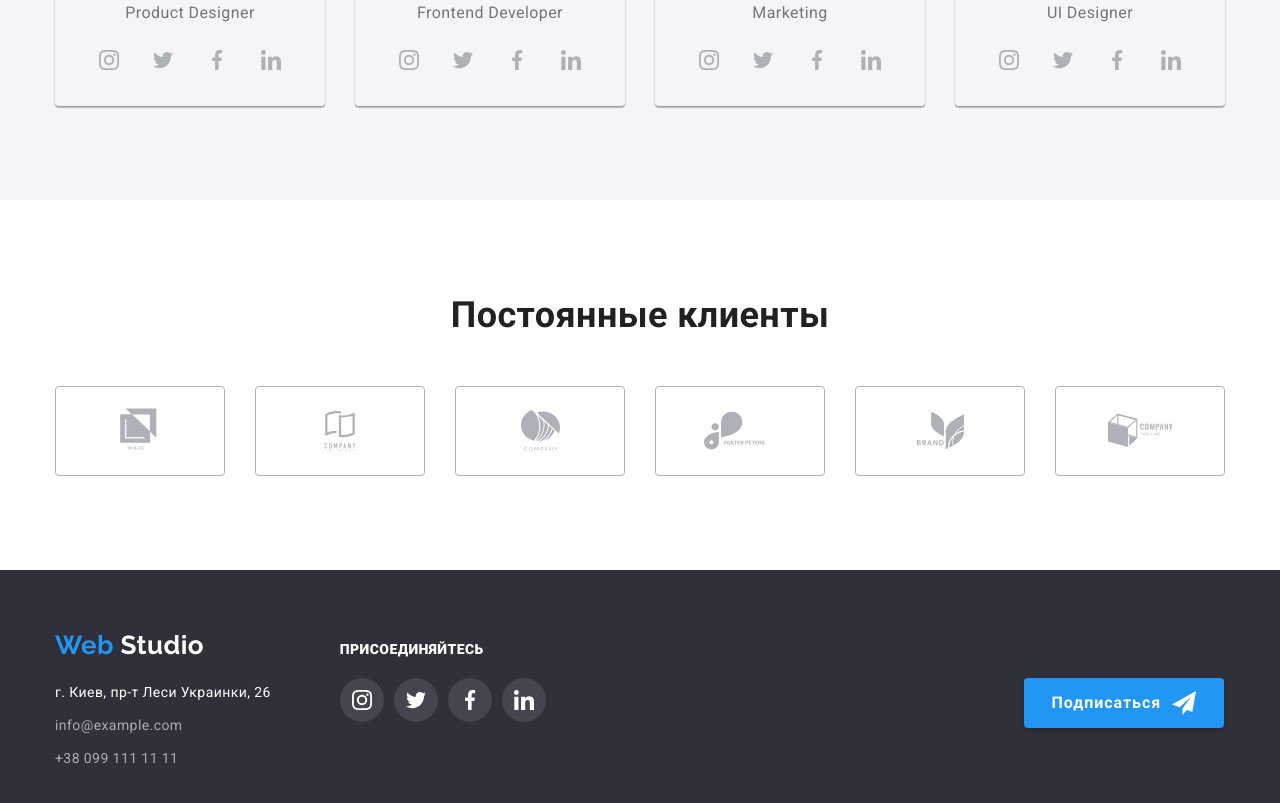
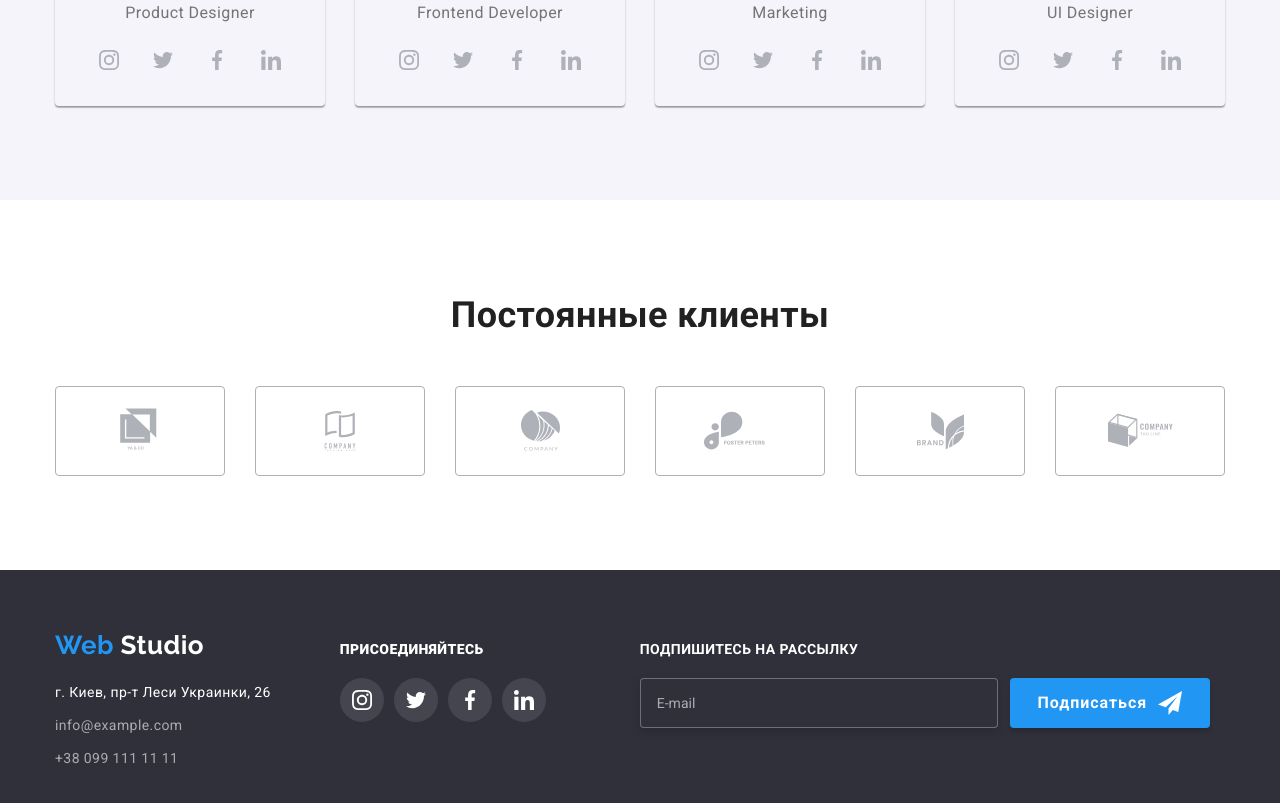
Before and after one commit to StanislavBedrii/goit-markup-hw-06, a plain HTML site: page index.html in a window 1280 px wide. Shown: the part 2194-2997 px from the top of the page. Drawn offline with Linux system fonts and the light colour scheme.

Commit message:
Добавлена подписка в футере

```diff
--- a/css/style.css
+++ b/css/style.css
@@ -446,6 +446,11 @@ img {
   line-height: 1.19;
   color: var(--secondary-white-text-color);
 }
+
+.footer-address {
+  margin-right: 69px;
+}
+
 .footer-address-map {
   font-style: normal;
   font-weight: 400;
@@ -456,9 +461,9 @@ img {
 .footer-address-list:not(:last-child) {
   margin-bottom: 9px;
 }
-.footer-logo-addres {
+/* .footer-logo-addres {
   margin-right: 69px;
-}
+} */
 .footer-address-mail,
 .footer-address-tel {
   font-weight: 400;
@@ -476,6 +481,7 @@ img {
 
 .footer-join {
   margin-top: 12px;
+  margin-right: 94px;
 }
 
 .footer-address-mail:hover,
@@ -517,9 +523,6 @@ img {
   background-color: var(--accent-color);
 }
 
-.footer-subscribe {
-  display: flex;
-}
 .subscribe {
   display: flex;
   width: 200px;
@@ -536,8 +539,6 @@ img {
   border: 1px solid transparent;
   background-color: var(--accent-color);
   color: var(--secondary-white-text-color);
-  margin-top: 48px;
-  margin-left: 478px;
 }
 
 .footer-subscribe-icon {
@@ -545,6 +546,41 @@ img {
   height: 24px;
   margin-left: 11px;
   fill: var(--secondary-white-text-color);
+}
+
+.form-subscribe {
+  display: flex;
+  justify-content: center;
+  align-items: center;
+  flex-wrap: wrap;
+}
+
+.form-subscribe-input {
+  width: 358px;
+  height: 50px;
+  margin-right: 12px;
+  border: 1px solid rgba(255, 255, 255, 0.3);
+  filter: drop-shadow(0px 4px 4px rgba(0, 0, 0, 0.15));
+  border-radius: 4px;
+  padding-left: 16px;
+  background-color: var(--footer-bgr-color);
+  color: var(--footer-address-text-color);
+}
+
+.form-subscribe-input::placeholder {
+  color: var(--footer-address-text-color);
+}
+
+.form-subscribe-title {
+  display: block;
+  padding-top: 12px;
+  margin-bottom: 20px;
+  font-weight: bold;
+  line-height: 1.14;
+  letter-spacing: 0.03em;
+  text-transform: uppercase;
+  align-items: center;
+  color: var(--secondary-white-text-color);
 }
 
 /* Оформление страницы ПОРТФОЛИО */
--- a/index.html
+++ b/index.html
@@ -537,12 +537,22 @@
           </ul>
         </div>
         <div class="footer-subscribe">
+          <b class="form-subscribe-title">Подпишитесь на рассылку</b>
+          <form action="#" class="form-subscribe">
+            <input
+              class="form-subscribe-input"
+              type="email"
+              name="subscribe-user-email"
+              id="subscribe-user-email"
+              placeholder="E-mail"
+            />
             <button class="subscribe">
               Подписаться
               <svg class="footer-subscribe-icon">
                 <use href="./images/sprite.svg#icon-send"></use>
               </svg>
             </button>
+          </form>
         </div>
       </div>
     </footer>
```
Lines whose indentation alone changed are shown as unchanged.
